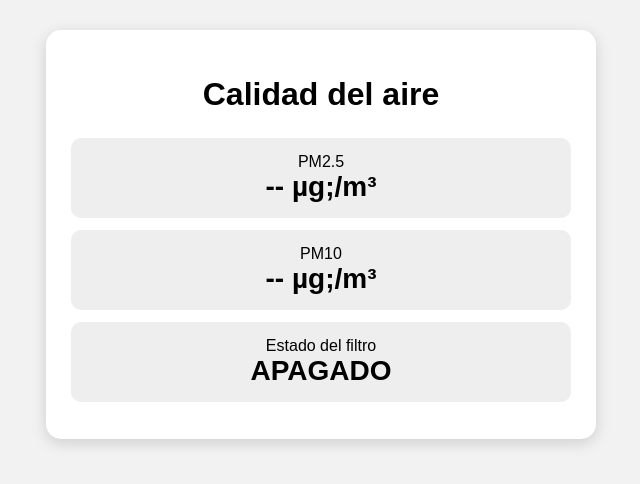
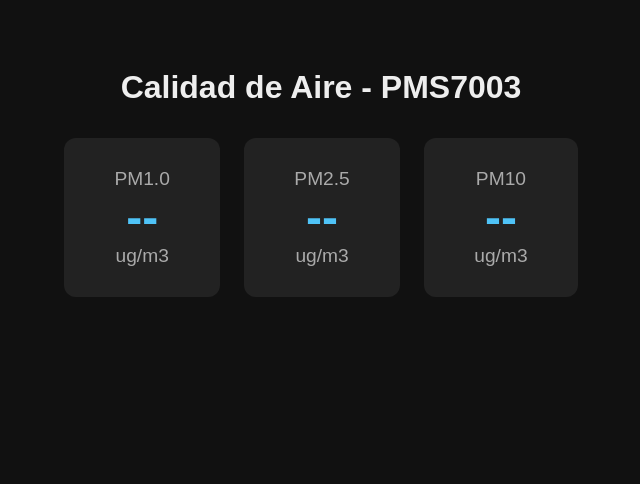
Before and after one commit to Kiritex/proyecto-calidad-aire, a plain HTML site: page index.html in a window 1280 px wide. Shown: the whole page, without its empty margins (319-959 px from the left). Drawn offline with Linux system fonts and the light colour scheme; no server answers.

Commit message:
cambios visuales

```diff
--- a/index.html
+++ b/index.html
@@ -1,55 +1,48 @@
 <!DOCTYPE html>
-<html>
+<html lang="es">
 <head>
+  <meta name="viewport" content="width=device-width, initial-scale=1">
   <meta charset="UTF-8">
-  <meta name="viewport" content="width=device-width, initial-scale=1.0">
-  <title>Calidad del aire</title>
+  <title>Monitor de Calidad de Aire</title>
   <style>
-    body {
-      font-family: Arial, sans-serif;
-      background: #f2f2f2;
-      text-align: center;
-      margin: 0;
-      padding: 30px;
-    }
-    .contenedor {
-      max-width: 500px;
-      margin: auto;
-      background: white;
-      padding: 25px;
-      border-radius: 15px;
-      box-shadow: 0 4px 15px rgba(0,0,0,0.15);
-    }
-    h1 {
-      margin-bottom: 25px;
-    }
-    .dato {
-      background: #eeeeee;
-      margin: 12px 0;
-      padding: 15px;
-      border-radius: 10px;
-    }
-    .valor {
-      font-size: 28px;
-      font-weight: bold;
-    }
+    body { font-family: Arial, sans-serif; background: #111; color: #eee; text-align: center; padding-top: 40px; }
+    .card { background: #222; display: inline-block; padding: 30px 50px; border-radius: 12px; margin: 10px; }
+    .valor { font-size: 3em; font-weight: bold; color: #4fc3f7; }
+    .label { font-size: 1.2em; color: #aaa; }
   </style>
 </head>
 <body>
-  <div class="contenedor">
-    <h1>Calidad del aire</h1>
-    <div class="dato">
-      <div>PM2.5</div>
-      <div class="valor">-- &microg;/m&sup3;</div>
-    </div>
-    <div class="dato">
-      <div>PM10</div>
-      <div class="valor">-- &microg;/m&sup3;</div>
-    </div>
-    <div class="dato">
-      <div>Estado del filtro</div>
-      <div class="valor">APAGADO</div>
-    </div>
+  <h1>Calidad de Aire - PMS7003</h1>
+  <div class="card">
+    <div class="label">PM1.0</div>
+    <div class="valor" id="pm1">--</div>
+    <div class="label">ug/m3</div>
   </div>
+  <div class="card">
+    <div class="label">PM2.5</div>
+    <div class="valor" id="pm25">--</div>
+    <div class="label">ug/m3</div>
+  </div>
+  <div class="card">
+    <div class="label">PM10</div>
+    <div class="valor" id="pm10">--</div>
+    <div class="label">ug/m3</div>
+  </div>
+
+  <script>
+    function actualizarDatos() {
+      fetch('/data')
+        .then(response => response.json())
+        .then(data => {
+          document.getElementById('pm1').innerText = data.pm1;
+          document.getElementById('pm25').innerText = data.pm25;
+          document.getElementById('pm10').innerText = data.pm10;
+        })
+        .catch(error => console.error('Error obteniendo datos:', error));
+    }
+
+    setInterval(actualizarDatos, 5000);
+    window.onload = actualizarDatos;
+  </script>
 </body>
 </html>
```
